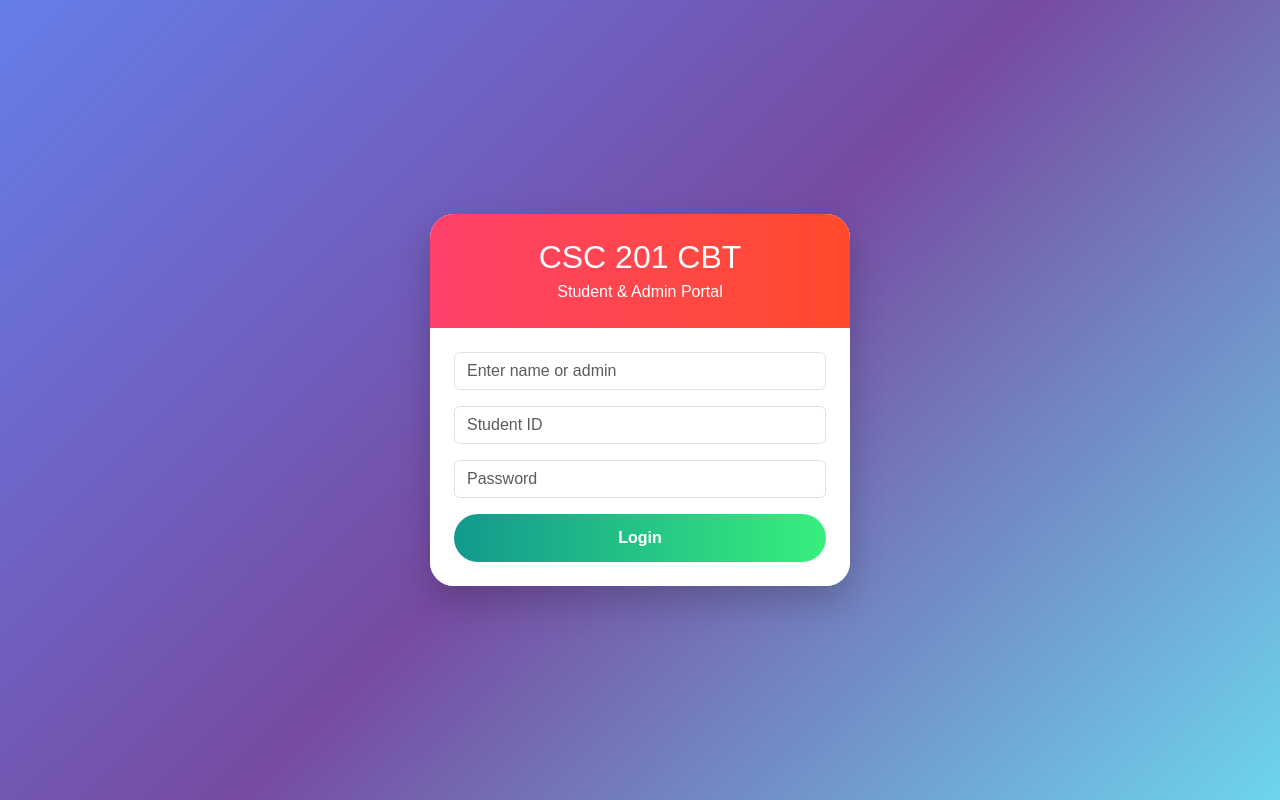
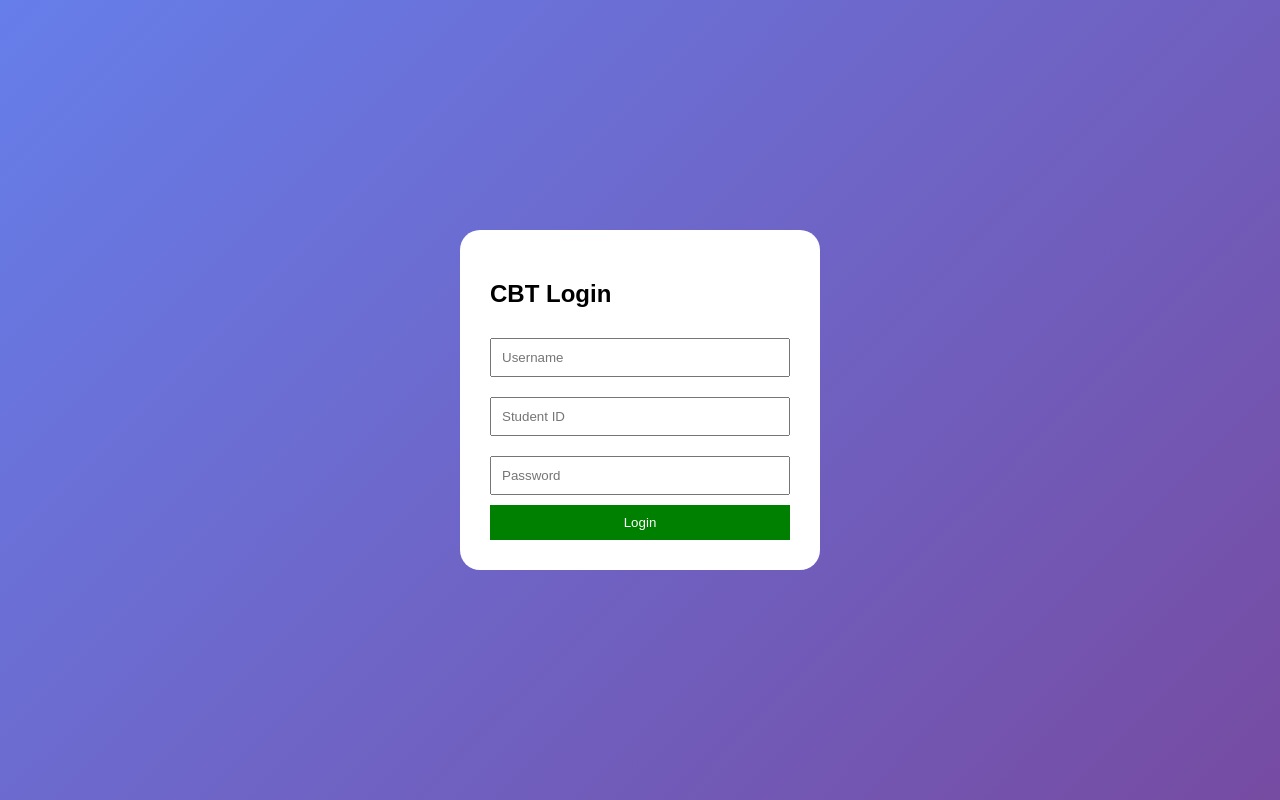
Before and after one commit to ifelodun/IFELODUN-CSC-201-CBT-System-, a Flask app: page / in a window 1280 px wide. Run offline with Flask 3, Linux system fonts and the light colour scheme.

Commit message:
Update login.html

```diff
--- a/templates/login.html
+++ b/templates/login.html
@@ -1,58 +1,48 @@
 <!DOCTYPE html>
 <html>
 <head>
-    <title>CSC 201 CBT Login</title>
-    <meta name="viewport" content="width=device-width, initial-scale=1">
-    <link href="https://cdn.jsdelivr.net/npm/bootstrap@5.3.0/dist/css/bootstrap.min.css" rel="stylesheet">
+    <title>Login</title>
     <style>
         body{
-            min-height:100vh;
             display:flex;
             justify-content:center;
             align-items:center;
-            background: linear-gradient(135deg, #667eea, #764ba2, #6dd5ed);
+            height:100vh;
+            background: linear-gradient(135deg,#667eea,#764ba2);
             font-family: Arial, sans-serif;
+            margin: 0;
         }
-        .login-card{
+        .box{
+            background:white;
+            padding:30px;
+            border-radius:20px;
+            width:300px;
+        }
+        input{
             width:100%;
-            max-width:420px;
+            padding:10px;
+            margin:10px 0;
+            box-sizing: border-box;
+        }
+        button{
+            width:100%;
+            padding:10px;
+            background:green;
+            color:white;
             border:none;
-            border-radius:24px;
-            overflow:hidden;
-            box-shadow:0 15px 35px rgba(0,0,0,0.2);
-        }
-        .login-header{
-            background: linear-gradient(90deg, #ff416c, #ff4b2b);
-            color:white;
-            padding:24px;
-            text-align:center;
-        }
-        .btn-main{
-            background: linear-gradient(90deg, #11998e, #38ef7d);
-            border:none;
-            font-weight:bold;
-            border-radius:30px;
-            padding:12px;
+            cursor: pointer;
         }
     </style>
 </head>
 <body>
-
-<div class="card login-card">
-    <div class="login-header">
-        <h2 class="mb-1">CSC 201 CBT</h2>
-        <p class="mb-0">Student & Admin Portal</p>
-    </div>
-
-    <div class="card-body p-4 bg-white">
-        <form method="POST">
-            <input name="username" class="form-control mb-3" placeholder="Enter name or admin">
-            <input name="student_id" class="form-control mb-3" placeholder="Student ID">
-            <input name="password" type="password" class="form-control mb-3" placeholder="Password">
-            <button class="btn btn-main text-white w-100">Login</button>
-        </form>
-    </div>
+<div class="box">
+    <h2>CBT Login</h2>
+    <form method="POST">
+        <input name="username" placeholder="Username">
+        <input name="student_id" placeholder="Student ID">
+        <input type="password" name="password" placeholder="Password">
+        <button>Login</button>
+    </form>
 </div>
-
 </body>
 </html>
```
